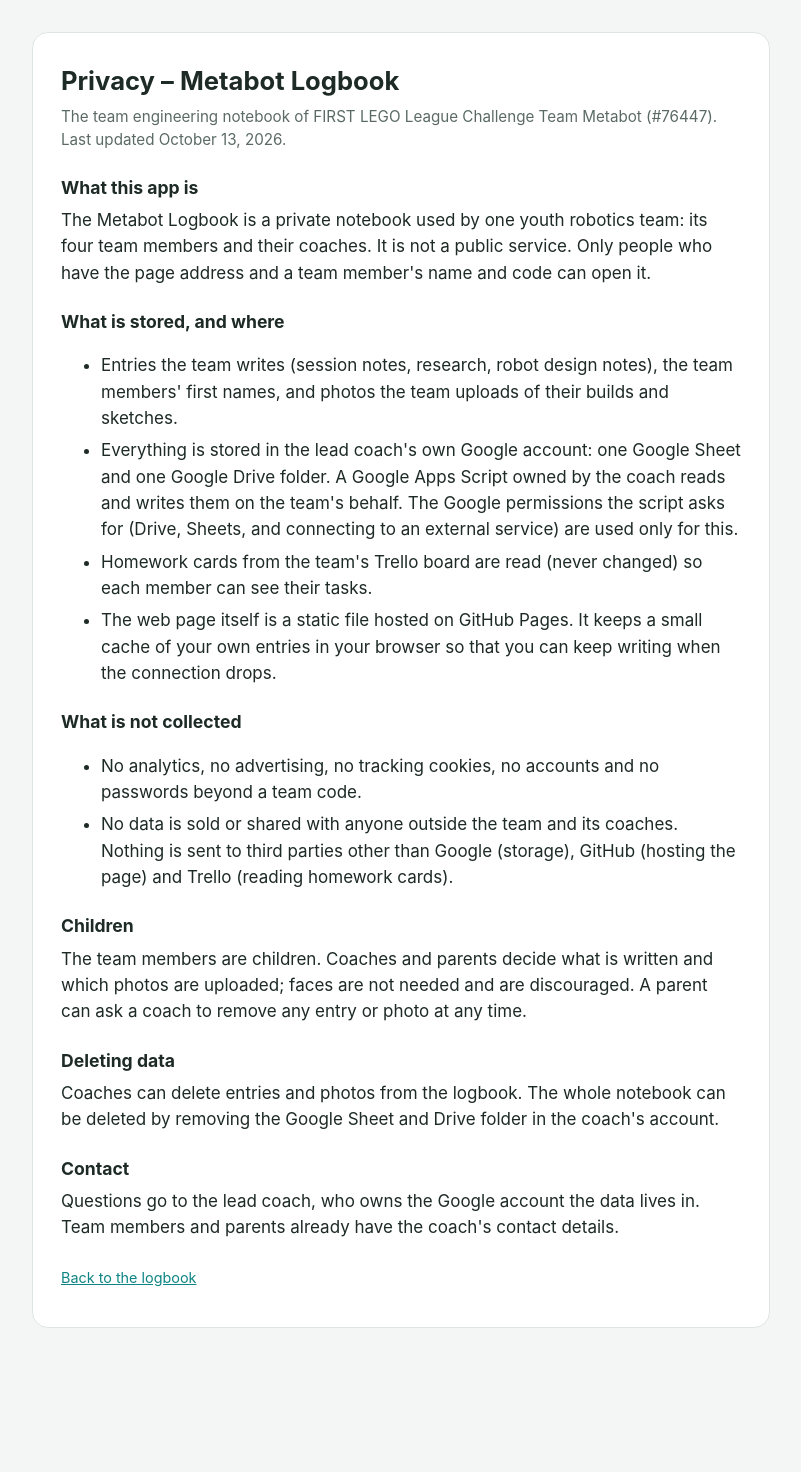
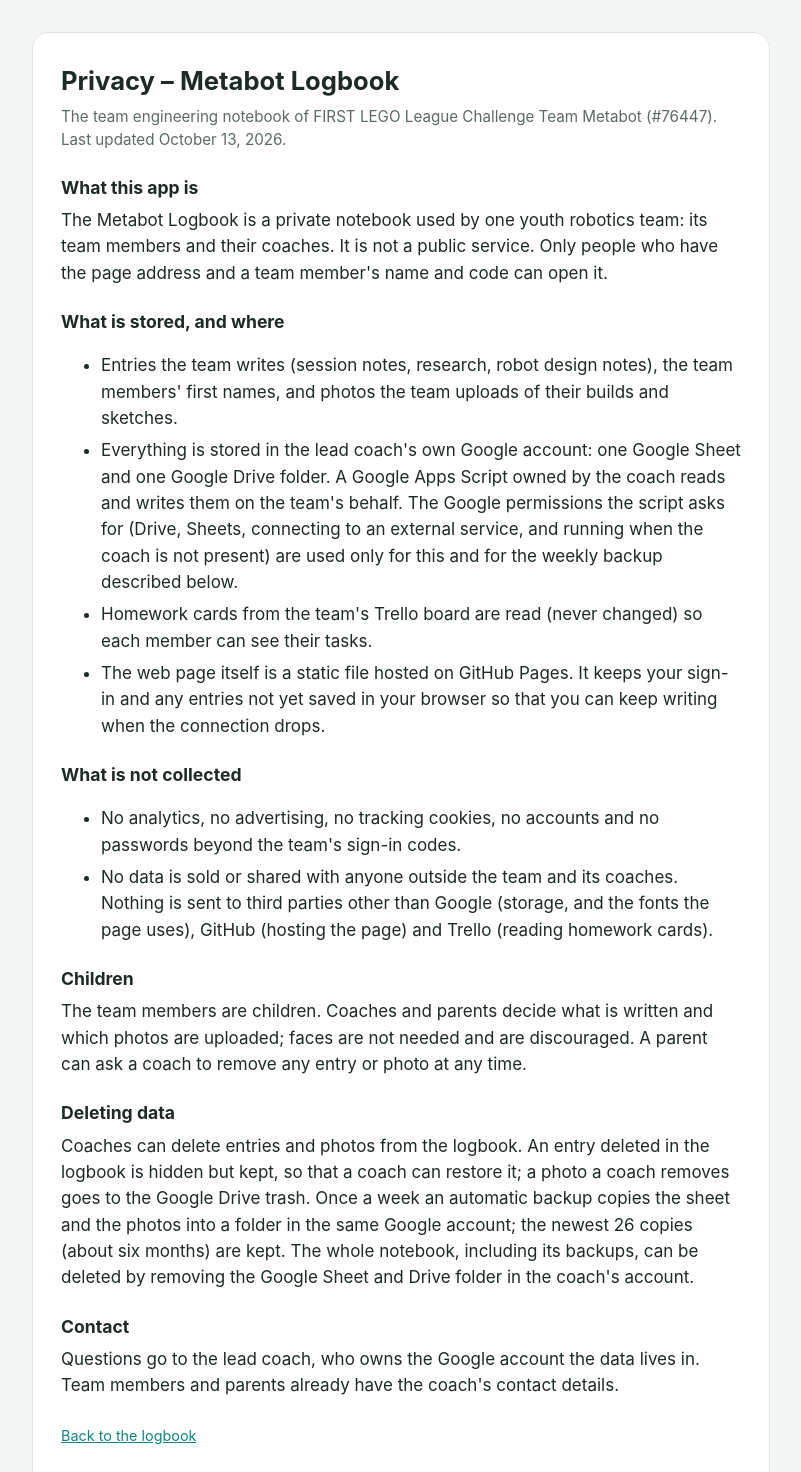
Before and after one commit to bencainiaoyizhi/metabot-logbook, a plain HTML site: page privacy.html in a window 1280 px wide. Shown: the top 1472 px of the page, without its empty margins (239-1040 px from the left). Before the commit the page ends 1392 px from the top, so only its background shows below. Drawn offline with Linux system fonts and the light colour scheme.

Commit message:
privacy.html: retention, backups, fonts and sign-in codes stated

```diff
--- a/privacy.html
+++ b/privacy.html
@@ -23,27 +23,27 @@
   <p class="sub">The team engineering notebook of FIRST LEGO League Challenge Team Metabot (#76447). Last updated October 13, 2026.</p>
 
   <h2>What this app is</h2>
-  <p>The Metabot Logbook is a private notebook used by one youth robotics team: its four team members and their coaches. It is not a public service. Only people who have the page address and a team member's name and code can open it.</p>
+  <p>The Metabot Logbook is a private notebook used by one youth robotics team: its team members and their coaches. It is not a public service. Only people who have the page address and a team member's name and code can open it.</p>
 
   <h2>What is stored, and where</h2>
   <ul>
     <li>Entries the team writes (session notes, research, robot design notes), the team members' first names, and photos the team uploads of their builds and sketches.</li>
-    <li>Everything is stored in the lead coach's own Google account: one Google Sheet and one Google Drive folder. A Google Apps Script owned by the coach reads and writes them on the team's behalf. The Google permissions the script asks for (Drive, Sheets, and connecting to an external service) are used only for this.</li>
+    <li>Everything is stored in the lead coach's own Google account: one Google Sheet and one Google Drive folder. A Google Apps Script owned by the coach reads and writes them on the team's behalf. The Google permissions the script asks for (Drive, Sheets, connecting to an external service, and running when the coach is not present) are used only for this and for the weekly backup described below.</li>
     <li>Homework cards from the team's Trello board are read (never changed) so each member can see their tasks.</li>
-    <li>The web page itself is a static file hosted on GitHub Pages. It keeps a small cache of your own entries in your browser so that you can keep writing when the connection drops.</li>
+    <li>The web page itself is a static file hosted on GitHub Pages. It keeps your sign-in and any entries not yet saved in your browser so that you can keep writing when the connection drops.</li>
   </ul>
 
   <h2>What is not collected</h2>
   <ul>
-    <li>No analytics, no advertising, no tracking cookies, no accounts and no passwords beyond a team code.</li>
-    <li>No data is sold or shared with anyone outside the team and its coaches. Nothing is sent to third parties other than Google (storage), GitHub (hosting the page) and Trello (reading homework cards).</li>
+    <li>No analytics, no advertising, no tracking cookies, no accounts and no passwords beyond the team's sign-in codes.</li>
+    <li>No data is sold or shared with anyone outside the team and its coaches. Nothing is sent to third parties other than Google (storage, and the fonts the page uses), GitHub (hosting the page) and Trello (reading homework cards).</li>
   </ul>
 
   <h2>Children</h2>
   <p>The team members are children. Coaches and parents decide what is written and which photos are uploaded; faces are not needed and are discouraged. A parent can ask a coach to remove any entry or photo at any time.</p>
 
   <h2>Deleting data</h2>
-  <p>Coaches can delete entries and photos from the logbook. The whole notebook can be deleted by removing the Google Sheet and Drive folder in the coach's account.</p>
+  <p>Coaches can delete entries and photos from the logbook. An entry deleted in the logbook is hidden but kept, so that a coach can restore it; a photo a coach removes goes to the Google Drive trash. Once a week an automatic backup copies the sheet and the photos into a folder in the same Google account; the newest 26 copies (about six months) are kept. The whole notebook, including its backups, can be deleted by removing the Google Sheet and Drive folder in the coach's account.</p>
 
   <h2>Contact</h2>
   <p>Questions go to the lead coach, who owns the Google account the data lives in. Team members and parents already have the coach's contact details.</p>
```
